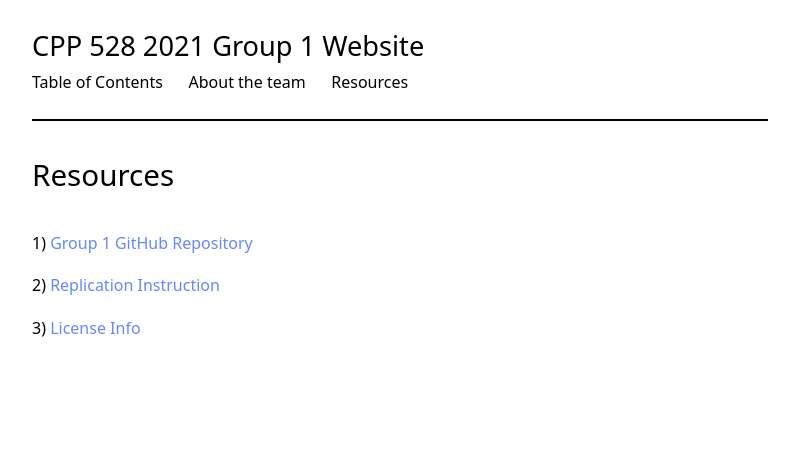
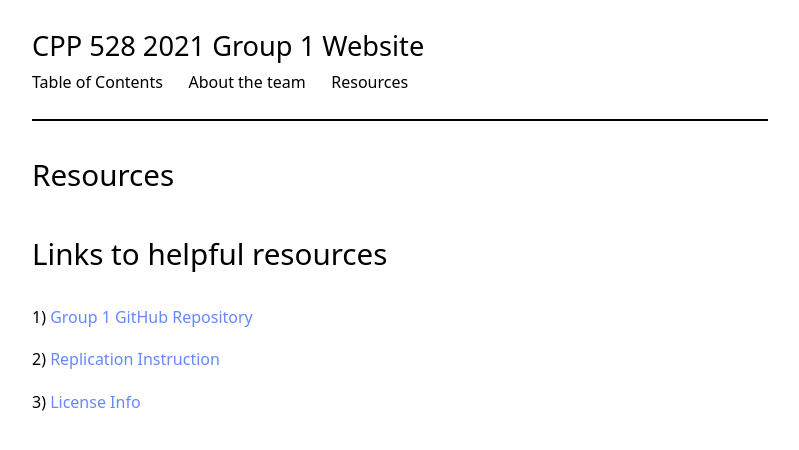
Before and after one commit to jmacost5/cpp-528-fall-2021-group-01, a Jekyll site: the page built from resources.md, in a window 1280 px wide. Shown: the top 450 px of the page, without its empty margins (240-1039 px from the left). Built offline with Jekyll 4.4.1, drawn with Linux system fonts in a browser that asks for light colours; nearby versions of some CDN libraries; our own code applies the rules of GitHub Pages for plain Markdown files.

Commit message:
Update resources.md

```diff
--- a/resources.md
+++ b/resources.md
@@ -2,6 +2,8 @@
 title: Resources
 subtitle: "Links to helpful resources."
 ---
+
+# Links to helpful resources
 
   1) [Group 1 GitHub Repository](https://github.com/R-Class/cpp-528-fall-2021-group-01)
 
```
